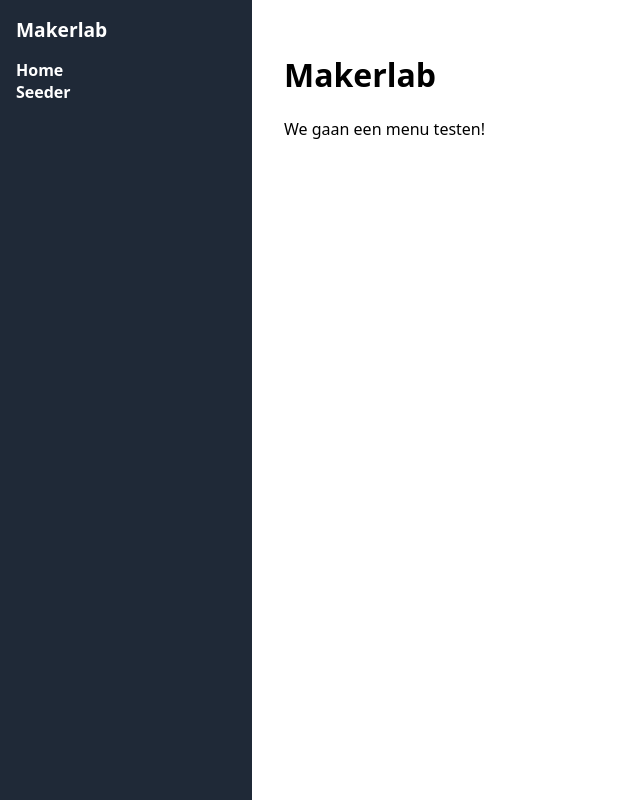
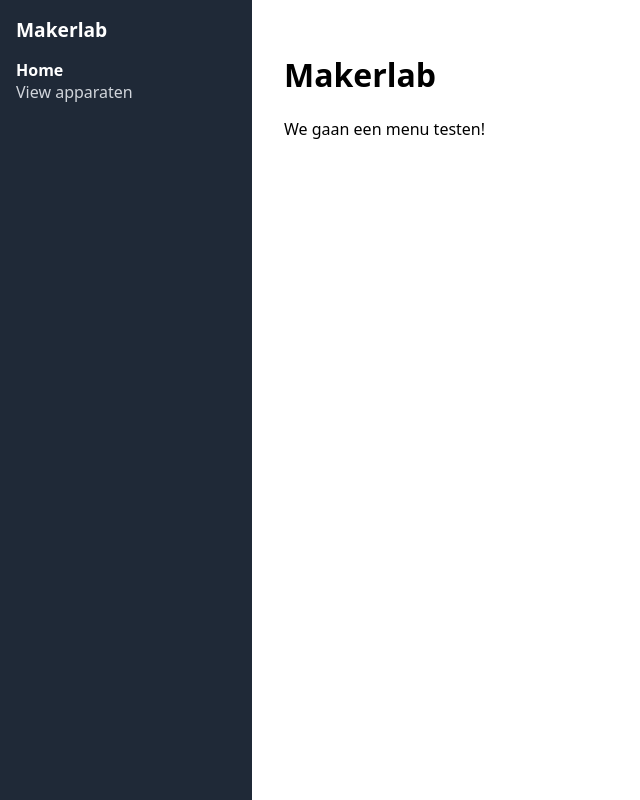
Before and after one commit to luc654/Makerlab, an ASP.NET Core app: page / in a window 1280 px wide. Shown: the whole page, without its empty margins (0-640 px from the left). Run offline with ASP.NET Core 8, Linux system fonts and the light colour scheme; the project's own start-up code is not run, and a stand-in starts its controllers and pages; some libraries are stand-ins or nearby versions.

Commit message:
rf: link change

```diff
--- a/src/Makerlab.Web/Components/Layout/NavMenu.razor
+++ b/src/Makerlab.Web/Components/Layout/NavMenu.razor
@@ -1,5 +1,5 @@
 <div class="brand">Makerlab</div>
 <ul class="nav">
     <li><NavLink href="" Match="NavLinkMatch.All">Home</NavLink></li>
-    <li><NavLink href="" Match="NavLinkMatch.All">Seeder </NavLink></li>
+    <li><NavLink href="/apparaten" Match="NavLinkMatch.All">View apparaten </NavLink></li>
 </ul>
```
